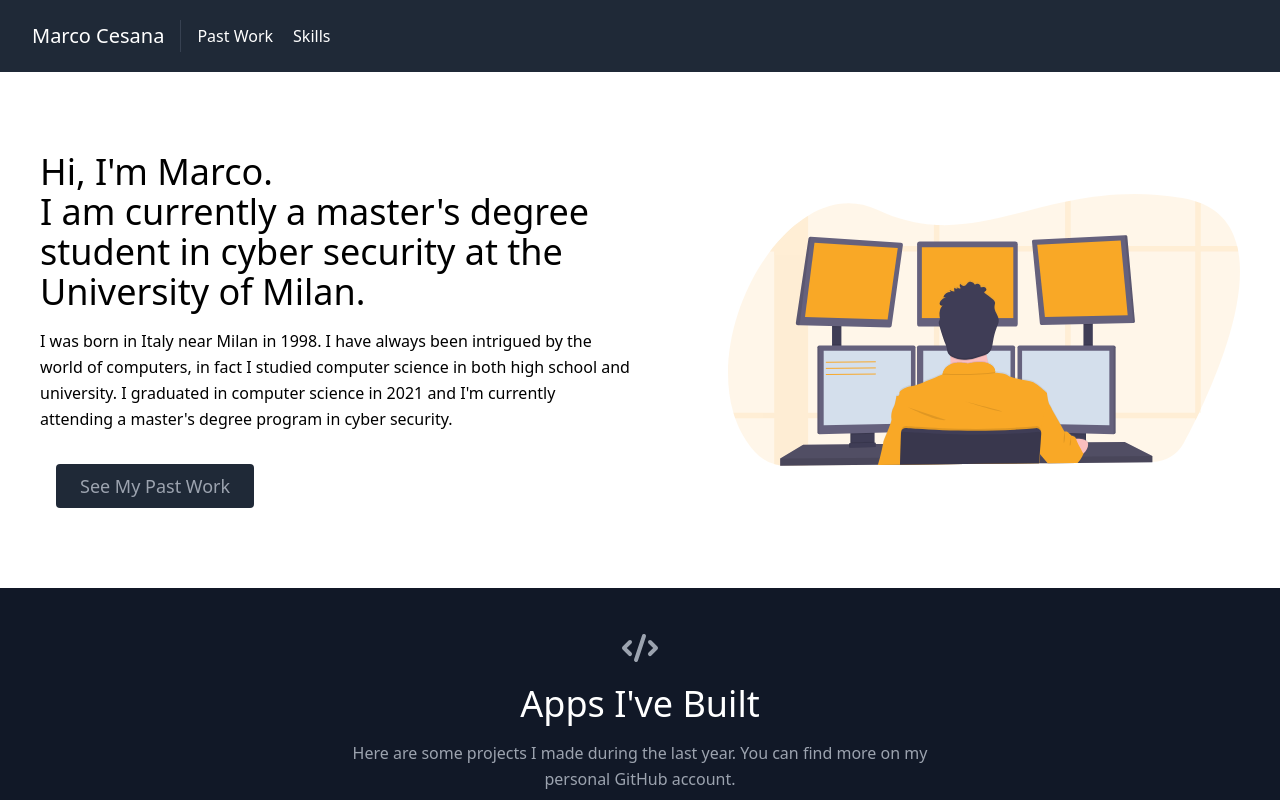
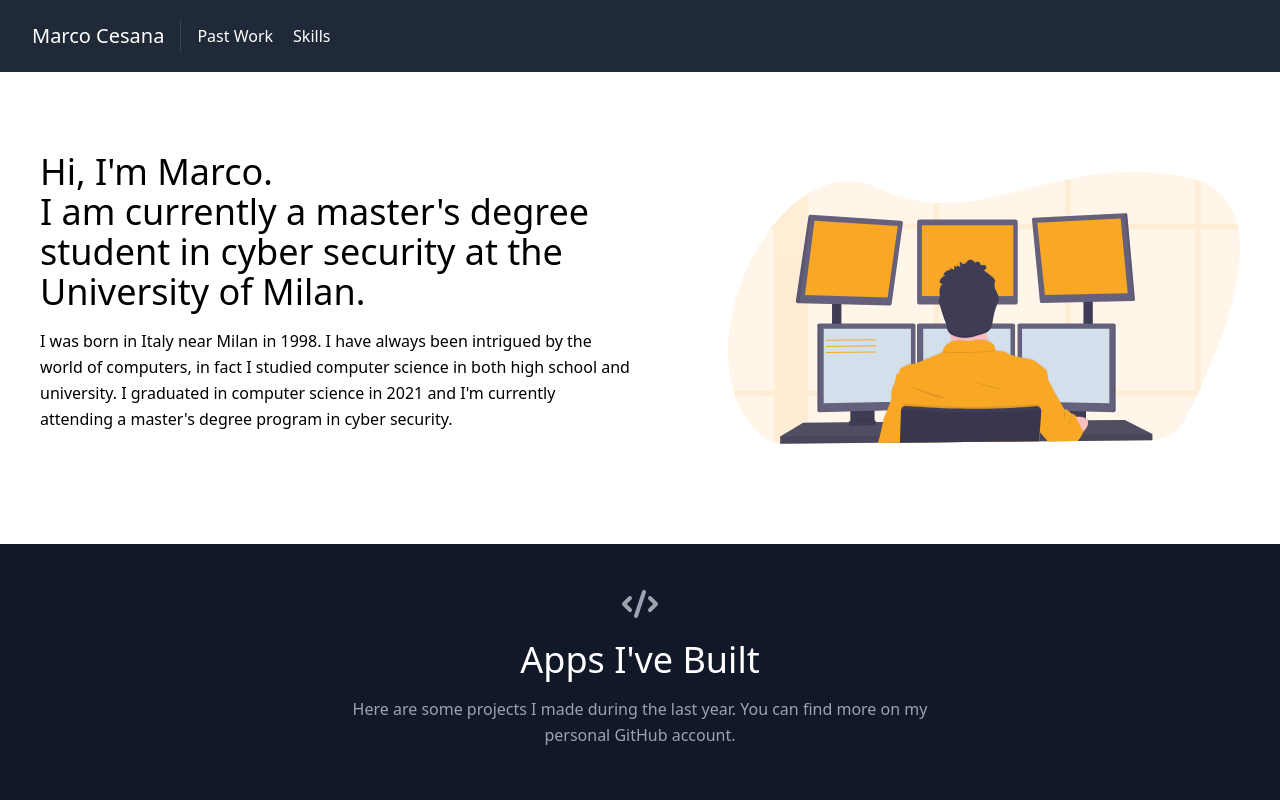
Before and after one commit to baltornat/portfolio, a React (Create React App) app: page / in a window 1280 px wide. Shown: the top 800 px of the page. Built offline with nearby package versions, Linux system fonts and the light colour scheme.

Commit message:
Removed Past work button

```diff
--- a/src/components/About.js
+++ b/src/components/About.js
@@ -12,13 +12,6 @@ export default function About() {
           <p className="mb-8 leading-relaxed">
             I was born in Italy near Milan in 1998. I have always been intrigued by the world of computers, in fact I studied computer science in both high school and university. I graduated in computer science in 2021 and I'm currently attending a master's degree program in cyber security.
           </p>
-          <div className="flex justify-center">
-            <a
-              href="#projects"
-              className="ml-4 inline-flex text-gray-400 bg-gray-800 border-0 py-2 px-6 focus:outline-none hover:bg-gray-700 hover:text-white rounded text-lg">
-              See My Past Work
-            </a>
-          </div>
         </div>
         <div className="lg:max-w-lg lg:w-full md:w-1/2 w-5/6">
           <img
```
